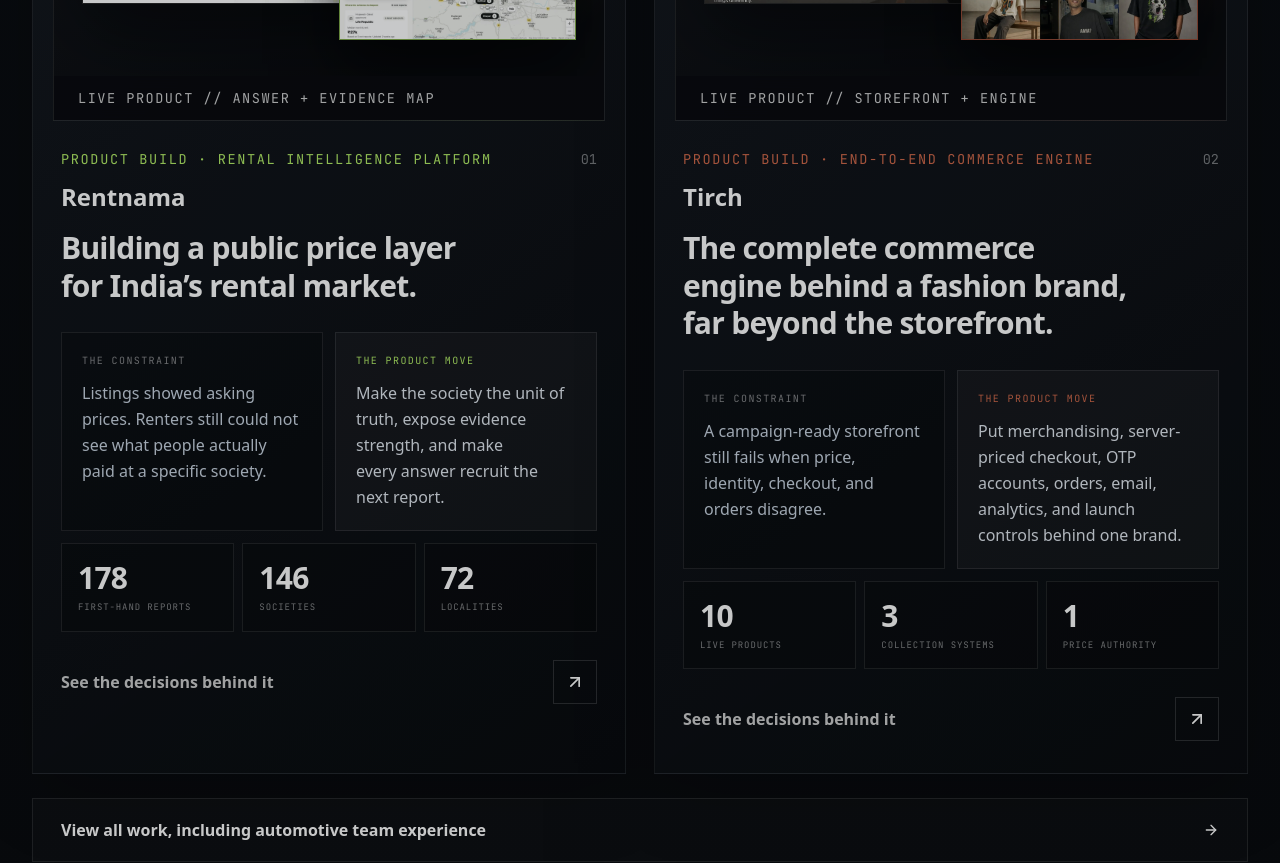
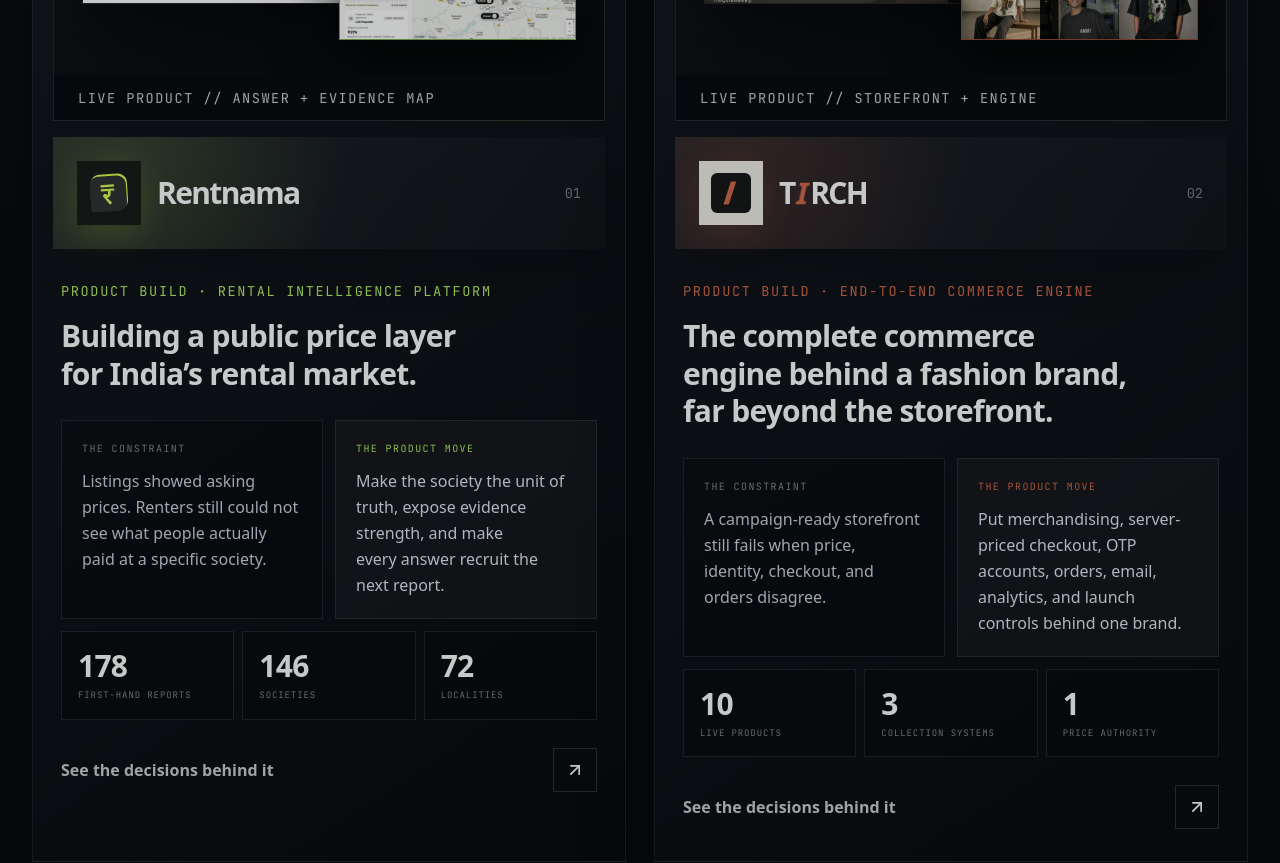
Before and after one commit to aakarshraaj/userhood, a React (Vite) app: page / in a window 1280 px wide. Shown: the part 1400-2263 px from the top of the page. Built offline with nearby package versions, Linux system fonts and the light colour scheme; a web font is replaced by a local one.

Commit message:
design: bring product brands into case studies

```diff
--- /dev/null
+++ b/src/components/BrandIdentity.tsx
@@ -0,0 +1,87 @@
+import type { CSSProperties } from "react";
+
+type ProductBrand = "Rentnama" | "Tirch";
+
+interface BrandIdentityProps {
+  brand: ProductBrand;
+  size?: "compact" | "card" | "hero";
+  className?: string;
+}
+
+const brandDetails: Record<
+  ProductBrand,
+  {
+    mark: string;
+    accent: string;
+    surface: string;
+  }
+> = {
+  Rentnama: {
+    mark: "/brands/rentnama-mark.svg",
+    accent: "#d7ff4f",
+    surface: "#171a17",
+  },
+  Tirch: {
+    mark: "/brands/tirch-mark.svg",
+    accent: "#d2694a",
+    surface: "#f1eee6",
+  },
+};
+
+const sizeClasses = {
+  compact: {
+    root: "gap-3",
+    mark: "h-9 w-9 p-1.5",
+    wordmark: "text-lg",
+  },
+  card: {
+    root: "gap-4",
+    mark: "h-14 w-14 p-2.5 md:h-16 md:w-16 md:p-3",
+    wordmark: "text-2xl md:text-3xl",
+  },
+  hero: {
+    root: "gap-4 md:gap-5",
+    mark: "h-16 w-16 p-3 md:h-20 md:w-20 md:p-4",
+    wordmark: "text-3xl md:text-5xl",
+  },
+} as const;
+
+export function isProductBrand(brand: string): brand is ProductBrand {
+  return brand === "Rentnama" || brand === "Tirch";
+}
+
+export default function BrandIdentity({ brand, size = "card", className = "" }: BrandIdentityProps) {
+  const details = brandDetails[brand];
+  const sizing = sizeClasses[size];
+
+  return (
+    <div
+      className={`brand-identity flex min-w-0 items-center ${sizing.root} ${className}`}
+      style={
+        {
+          "--brand-accent": details.accent,
+          "--brand-surface": details.surface,
+        } as CSSProperties
+      }
+    >
+      <span
+        className={`brand-identity-mark flex shrink-0 items-center justify-center ${sizing.mark}`}
+        aria-hidden="true"
+      >
+        <img src={details.mark} alt="" className="block h-full w-full object-contain" />
+      </span>
+      <span
+        className={`min-w-0 font-black leading-none tracking-[-0.055em] text-white ${sizing.wordmark} ${brand === "Tirch" ? "uppercase" : ""}`}
+        aria-label={brand}
+      >
+        {brand === "Tirch" ? (
+          <span aria-hidden="true">
+            T<span className="tirch-wordmark-lean">I</span>RCH
+          </span>
+        ) : (
+          brand
+        )}
+      </span>
+    </div>
+  );
+}
--- a/src/components/CaseStudyLayout.tsx
+++ b/src/components/CaseStudyLayout.tsx
@@ -3,6 +3,7 @@
 import { Link } from "react-router-dom";
 import type { PageId } from "../data/siteMetadata";
 import { trackAnalyticsEvent } from "../utils/analytics";
+import BrandIdentity, { isProductBrand } from "./BrandIdentity";
 import ProjectMedia, { type ProjectMediaSpec } from "./ProjectMedia";
 
 export interface CaseStudyDecision {
@@ -107,7 +108,13 @@
                   <div className="font-mono text-xs uppercase tracking-[0.14em] text-white/70">
                     {isTeamExperience ? "Organisation" : "Product"}
                   </div>
-                  <div className="mt-2 text-xl font-bold text-white md:text-2xl">{data.brand}</div>
+                  {isProductBrand(data.brand) ? (
+                    <div className="brand-stage mt-3 w-fit min-w-[min(100%,19rem)] px-5 py-4 md:px-6 md:py-5">
+                      <BrandIdentity brand={data.brand} size="hero" />
+                    </div>
+                  ) : (
+                    <div className="mt-2 text-xl font-bold text-white md:text-2xl">{data.brand}</div>
+                  )}
                   <p className="mt-4 max-w-xl text-base font-normal leading-relaxed text-slate-300">{data.summary}</p>
                   {data.liveProduct && (
                     <a
--- a/src/components/Hero.tsx
+++ b/src/components/Hero.tsx
@@ -2,6 +2,7 @@
 import { ArrowUpRight } from "lucide-react";
 import { Link } from "react-router-dom";
 import { trackAnalyticsEvent } from "../utils/analytics";
+import BrandIdentity from "./BrandIdentity";
 import ProjectMedia, { type ProjectMediaSpec } from "./ProjectMedia";
 
 interface HeroProps {
@@ -140,7 +141,7 @@
                   <div className="flex min-w-0 flex-col justify-between p-4">
                     <div>
                       <div className="font-mono text-[9px] uppercase leading-relaxed tracking-[0.12em] text-white/50">{project.category}</div>
-                      <div className="mt-3 text-lg font-bold text-white transition-colors group-hover:text-primary">{project.name}</div>
+                      <BrandIdentity brand={project.name as "Rentnama" | "Tirch"} size="compact" className="mt-3" />
                     </div>
                     <div>
                       <p className="text-xs leading-relaxed text-slate-300">{project.proof}</p>
--- a/src/components/SelectedWork.tsx
+++ b/src/components/SelectedWork.tsx
@@ -2,6 +2,7 @@
 import { ArrowRight, ArrowUpRight } from "lucide-react";
 import { Link } from "react-router-dom";
 import { trackAnalyticsEvent } from "../utils/analytics";
+import BrandIdentity from "./BrandIdentity";
 import ProjectMedia, { type ProjectMediaSpec } from "./ProjectMedia";
 
 interface WorkItem {
@@ -146,15 +147,18 @@
             >
               <ProjectMedia project={item.organisation} media={item.media} accent={item.accent} compact />
 
-              <div className="flex flex-1 flex-col px-1 pb-2 pt-6 md:px-2 md:pb-3 md:pt-7">
+              <div className="brand-stage mt-4 flex items-center justify-between gap-5 px-5 py-5 md:px-6 md:py-6">
+                <BrandIdentity brand={item.organisation as "Rentnama" | "Tirch"} size="card" />
+                <div className="font-mono text-xs text-white/45">{item.index}</div>
+              </div>
+
+              <div className="flex flex-1 flex-col px-1 pb-2 pt-7 md:px-2 md:pb-3 md:pt-8">
                 <div className="flex items-center justify-between gap-4">
                   <div className="font-mono text-xs uppercase tracking-[0.12em] text-[var(--work-accent)]">
                     {item.relationship} · {item.category}
                   </div>
-                  <div className="font-mono text-xs text-white/45">{item.index}</div>
                 </div>
 
-                <div className="mt-3 text-xl font-bold text-white">{item.organisation}</div>
                 <CardHeading className="mt-4 max-w-2xl text-2xl font-bold leading-tight tracking-tight text-white transition-colors group-hover:text-primary md:text-3xl">
                   {item.title}
                 </CardHeading>
--- a/src/index.css
+++ b/src/index.css
@@ -310,6 +310,25 @@
   }
 }
 
+.brand-stage {
+  background:
+    radial-gradient(circle at 12% 20%, color-mix(in srgb, var(--work-accent, var(--color-primary)) 18%, transparent), transparent 46%),
+    linear-gradient(120deg, rgba(255, 255, 255, 0.055), rgba(255, 255, 255, 0.015));
+  box-shadow: 0 18px 48px rgba(0, 0, 0, 0.2);
+}
+
+.brand-identity-mark {
+  background: var(--brand-surface);
+  box-shadow: 0 12px 34px color-mix(in srgb, var(--brand-accent) 16%, transparent);
+}
+
+.tirch-wordmark-lean {
+  display: inline-block;
+  margin: 0 0.09em;
+  color: var(--brand-accent);
+  transform: skewX(-12deg);
+}
+
 @media (hover: hover) and (pointer: fine) {
   .motion-card:hover {
     transform: translateY(-3px);
--- a/src/pages/About.tsx
+++ b/src/pages/About.tsx
@@ -1,5 +1,7 @@
+import type { CSSProperties } from "react";
 import { ArrowRight, CheckCircle2, ExternalLink } from "lucide-react";
 import { Link } from "react-router-dom";
+import BrandIdentity from "../components/BrandIdentity";
 import { getPageSEO } from "../data/siteMetadata";
 import { useSEO } from "../utils/seo";
 
@@ -172,12 +174,20 @@
             <div className="content-card p-7 md:p-9">
               <div className="font-mono text-xs uppercase tracking-[0.14em] text-primary">Product builds</div>
               <div className="mt-6 grid gap-3 sm:grid-cols-2">
-                <Link to="/case-study/rentnama" className="group flex min-h-[112px] flex-col justify-between border border-white/10 bg-black/25 p-5 transition-colors hover:border-primary">
-                  <span className="text-xl font-bold text-white group-hover:text-primary">Rentnama</span>
+                <Link
+                  to="/case-study/rentnama"
+                  className="brand-stage group flex min-h-[132px] flex-col justify-between p-5 transition-colors"
+                  style={{ "--work-accent": "#d7ff4f" } as CSSProperties}
+                >
+                  <BrandIdentity brand="Rentnama" size="compact" />
                   <span className="flex items-center justify-between text-sm text-slate-300">Rental intelligence <ArrowRight className="h-4 w-4" /></span>
                 </Link>
-                <Link to="/case-study/tirch" className="group flex min-h-[112px] flex-col justify-between border border-white/10 bg-black/25 p-5 transition-colors hover:border-primary">
-                  <span className="text-xl font-bold text-white group-hover:text-primary">Tirch</span>
+                <Link
+                  to="/case-study/tirch"
+                  className="brand-stage group flex min-h-[132px] flex-col justify-between p-5 transition-colors"
+                  style={{ "--work-accent": "#d2694a" } as CSSProperties}
+                >
+                  <BrandIdentity brand="Tirch" size="compact" />
                   <span className="flex items-center justify-between text-sm text-slate-300">End-to-end commerce <ArrowRight className="h-4 w-4" /></span>
                 </Link>
               </div>
```
Also changed, not shown: public/brands/rentnama-mark.svg (added), public/brands/tirch-mark.svg (added).
